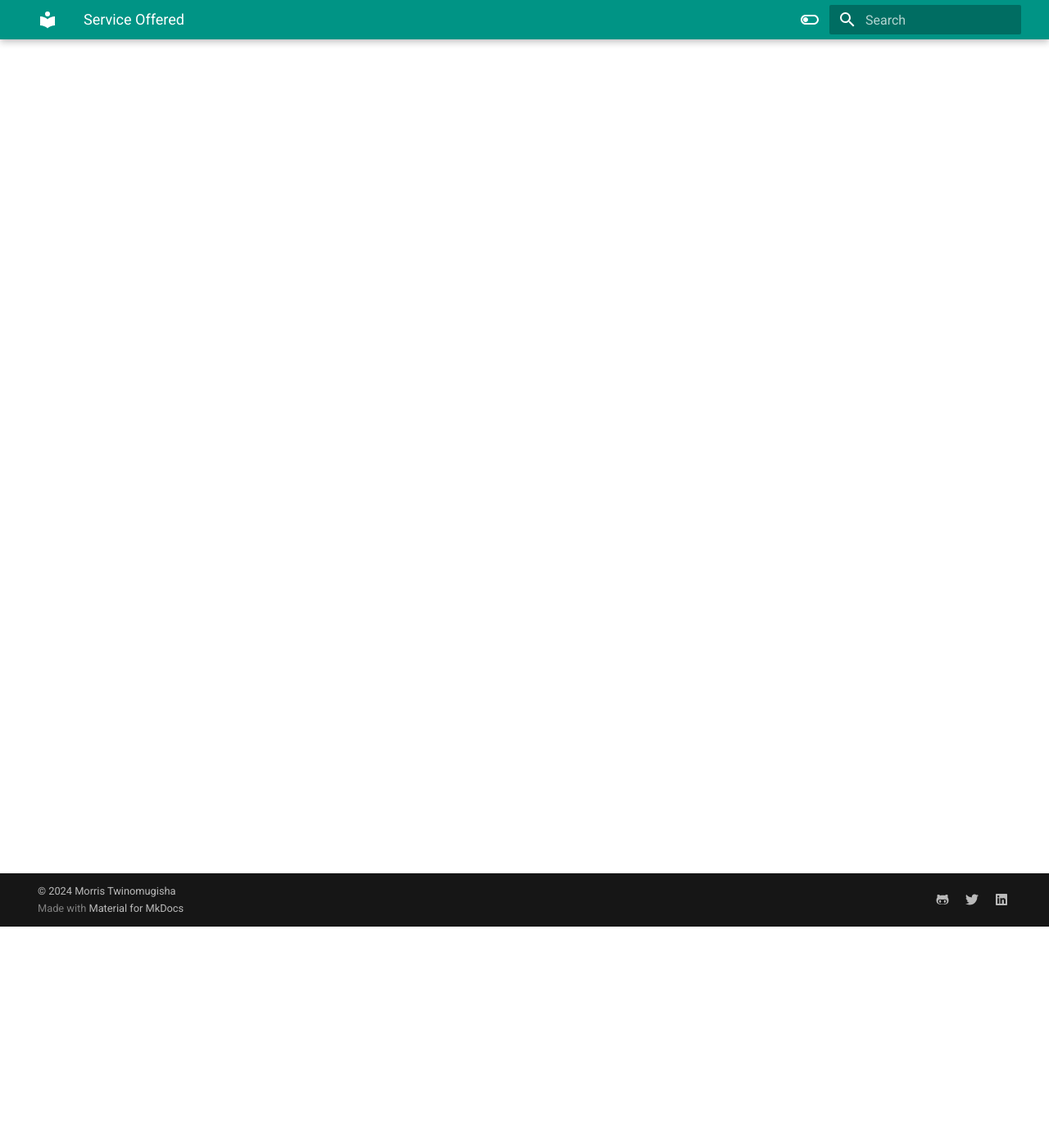
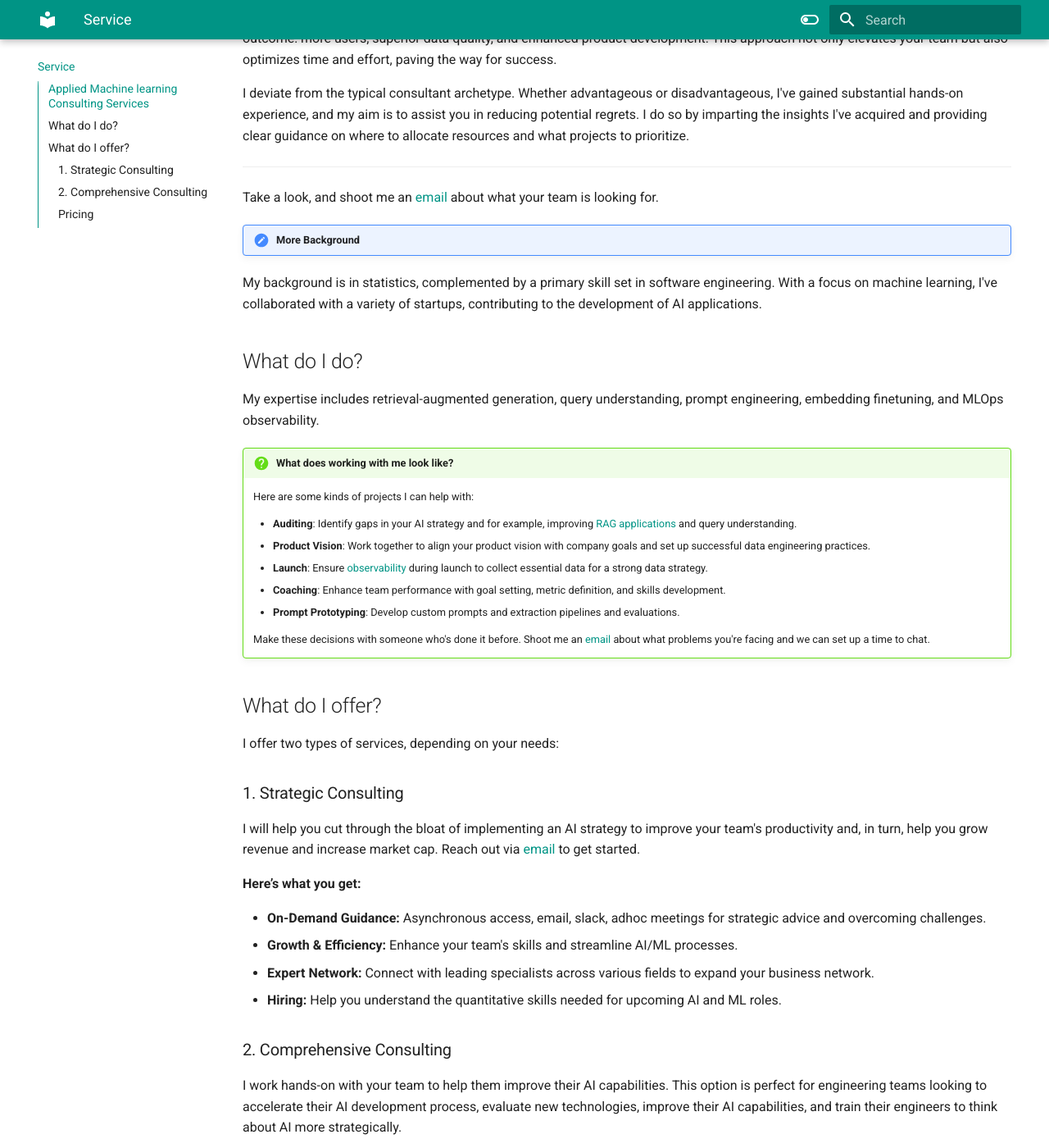
Before and after one commit to Solab5/mkdocsBlog, an MkDocs documentation site: the page built from docs/Services.md, in a window 1280 px wide and 1400 px high, scrolled down 270 px. Shown: the whole window at 82% size. Built offline with MkDocs 1.6.1 and Material for MkDocs 9.7.7, drawn with Linux system fonts in a browser that asks for light colours; some of the changed text lies outside the part shown.

```diff
--- a/docs/Services.md
+++ b/docs/Services.md
@@ -1,2 +1,68 @@
-# Service Offered
-Here is the Page.
+# Service
+
+## Applied Machine learning Consulting Services
+
+I aim to empower you to launch AI products with confidence and precision, swiftly navigating past the AI hype to secure a dream outcome: more users, superior data quality, and enhanced product development. This approach not only elevates your team but also optimizes time and effort, paving the way for success.
+
+I deviate from the typical consultant archetype. Whether advantageous or disadvantageous, I've gained substantial hands-on experience, and my aim is to assist you in reducing potential regrets. I do so by imparting the insights I've acquired and providing clear guidance on where to allocate resources and what projects to prioritize.
+
+---
+
+Take a look, and shoot me an [email](mailto:morristwino2@gmail.com) about what your team is looking for.
+
+!!! note "More Background"
+
+   My background is in statistics, complemented by a primary skill set in software engineering. With a focus on machine learning, I've collaborated with a variety of startups, contributing to the development of AI applications.
+
+## What do I do?
+
+My expertise includes retrieval-augmented generation, query understanding, prompt engineering, embedding finetuning, and MLOps observability.
+
+!!! question "What does working with me look like?"
+
+    Here are some kinds of projects I can help with:
+
+    * **Auditing**: Identify gaps in your AI strategy and for example, improving [RAG applications](./writing/posts/levels-of-rag.md) and query understanding.
+    * **Product Vision**: Work together to align your product vision with company goals and set up successful data engineering practices.
+    * **Launch**: Ensure [observability](./writing/posts/llmops.md) during launch to collect essential data for a strong data strategy.
+    * **Coaching**: Enhance team performance with goal setting, metric definition, and skills development.
+    * **Prompt Prototyping**: Develop custom prompts and extraction pipelines and evaluations.
+
+    Make these decisions with someone who's done it before.  Shoot me an [email](mailto:morristwino2@gmail.com) about what problems you're facing and we can set up a time to chat.
+
+## What do I offer?
+
+I offer two types of services, depending on your needs:
+
+### 1. Strategic Consulting
+
+I will help you cut through the bloat of implementing an AI strategy to improve your team's productivity and, in turn, help you grow revenue and increase market cap. Reach out via [email](mailto:morristwino2@gmail.com) to get started.
+
+**Here’s what you get:**
+
+- **On-Demand Guidance:** Asynchronous access, email, slack, adhoc meetings for strategic advice and overcoming challenges.
+- **Growth & Efficiency:** Enhance your team's skills and streamline AI/ML processes.
+- **Expert Network:** Connect with leading specialists across various fields to expand your business network.
+- **Hiring:** Help you understand the quantitative skills needed for upcoming AI and ML roles.
+
+### 2. Comprehensive Consulting
+
+I work hands-on with your team to help them improve their AI capabilities. This option is perfect for engineering teams looking to accelerate their AI development process, evaluate new technologies, improve their AI capabilities, and train their engineers to think about AI more strategically.
+
+In addition to everything mentioned in strategic consulting, you receive:
+
+- **Quick Prototyping & Research:** Rapid feasibility studies and prototype development for AI/ML projects.
+- **Data & Production Support:** Assistance in building and launching data-driven products, with a focus on continuous improvement and production readiness.
+- **Optimization Guidance:** Strategies to improve data collection, labeling, and quality.
+
+### Pricing
+
+- Strategic Consulting - $5000 to $10,000
+- Comprehensive Consulting: Starting at $15,000
+
+A 50% deposit is required to start, with the remainder payable within 30 days. Monthly billing thereafter. For early stage companies, I'm open to discussing equity if that aligns better with your goals.
+
+If you have further questions get in touch via [email](mailto:morristwino2@gmail.com) or book a +256 757005504
+
+
+If you have further questions about my past work or what I can do for your project and team, get in touch via [email](mailto:morristwino2@gmail.com)
--- a/mkdocs.yml
+++ b/mkdocs.yml
@@ -1,4 +1,4 @@
-site_name: solab.ai
+site_name: solab.co
 theme:
   name: material
   features:
@@ -48,7 +48,7 @@
   - pymdownx.mark
   - attr_list
   - pymdownx.emoji:
-      emoji_index: !!python/name:materialx.emoji.twemoji
-      emoji_generator: !!python/name:materialx.emoji.to_svg
+      emoji_index: !!python/name:material.extensions.emoji.twemoji
+      emoji_generator: !!python/name:material.extensions.emoji.to_svg
 copyright: |
   &copy; 2024 <a href="https://github.com/Solab5" target="_blank" rel="noopener">Morris Twinomugisha</a>
```
Also changed, not shown: docs/contact.md (added, +3 -0 lines), docs/index.md (+3 -44 lines), docs/writing.md (added, +44 -0 lines), docs/assets/stat.jpeg (added).
